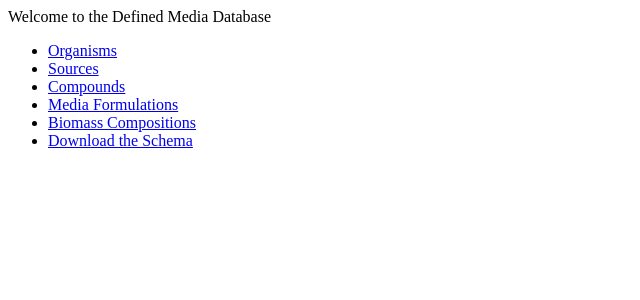
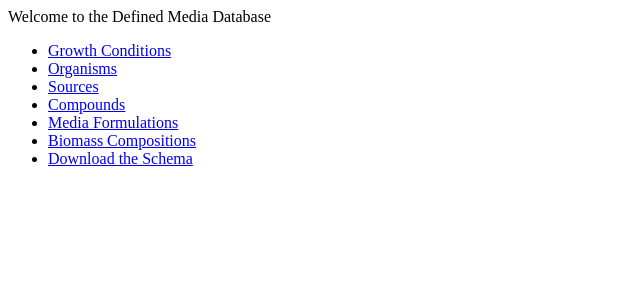
Before and after one commit to marichards/media-db, a Django app: page /defined_media/ in a window 1280 px wide. Shown: the top 300 px of the page, without its empty margins (0-640 px from the left). Run offline with Django 3.2, Linux system fonts and the light colour scheme.

Commit message:
Added growth data to site, changed views/urls/models/templates

```diff
--- a/media_site/defined_media/templates/defined_media/main.html
+++ b/media_site/defined_media/templates/defined_media/main.html
@@ -8,7 +8,7 @@
 
 <ul>
 
-
+<li><a href="{% url 'growth' %}"> Growth Conditions </a></li>
 <li><a href="{% url 'organisms' %}"> Organisms </a></li>
 <li><a href="{% url 'sources' %}"> Sources </a></li>
 <li><a href="{% url 'compounds' %}"> Compounds </a></li>
--- a/media_site/defined_media/urls.py
+++ b/media_site/defined_media/urls.py
@@ -17,14 +17,15 @@ urlpatterns = patterns('',
 	url(r'^$', views.main, name='main'),
 
 	#Main Indices
+	url(r'^growth/$', views.growth, name='growth'),
 	url(r'^compounds/$', views.compounds, name='compounds'),
 	url(r'^organisms/$', views.organisms, name='organisms'),
 	url(r'^media/$', views.media, name='media'),
 	url(r'^biomass/$', views.biomass, name='biomass'),
 	url(r'^sources/$', views.sources, name='sources'),
 	url(r'^downloads/$', views.downloads, name='downloads'),
-
 	#Record-Specific Views
+	url(r'^growth/(?P<growthid>\d+)/$', views.growth_record, name = 'growth_record'),
 	url(r'^compounds/(?P<compid>\d+)/$', views.compound_record, name='compound_record'),
 	url(r'^organisms/(?P<strainid>\d+)/$', views.organism_record, name='organism_record'),
 	url(r'^media/(?P<medid>\d+)/$', views.media_record, name='media_record'),
--- a/media_site/defined_media/views.py
+++ b/media_site/defined_media/views.py
@@ -18,6 +18,18 @@ def main(request):
 
 	#Basic Return; Placeholder
 	#return HttpResponse('This will be the main page someday!')
+
+#Define the growth index
+def growth(request):
+
+	#List all the growth conditions, limit to 50 for now
+	growth_list = GrowthData.objects.order_by('growthid')[:50]
+
+	#Put into template
+	context = {
+		'growth_list': growth_list,
+	}
+	return render(request, 'defined_media/growth.html', context)
 
 #Define the compounds index
 def compounds(request):
@@ -84,6 +96,25 @@ def downloads(request):
 
 	#Return something dumb for now
 	return HttpResponse('This page houses the downloads')
+
+#Define the growth record page
+def growth_record(request, growthid):
+
+	#Grab the growth object
+	growth = get_object_or_404(GrowthData, growthid=growthid)
+	#Grab the name of the strain
+	#First grab strainid...right now this is the name, so leave it
+	organism = growth.strainid
+	#Grab the name of the media...this is also the name, so leave it
+	media = growth.medid
+	#Put into template
+	context = {
+		'media': media,
+		'organism': organism,
+		'growth': growth,
+	}
+
+	return render(request, 'defined_media/growth_record.html', context)
 
 #Define Record-Specific Compound View
 def compound_record(request,compid):
```
Also changed, not shown: media_site/defined_media/templates/defined_media/growth.html (added, +16 -0 lines), media_site/defined_media/templates/defined_media/growth_record.html (added, +11 -0 lines), README.txt (added).
